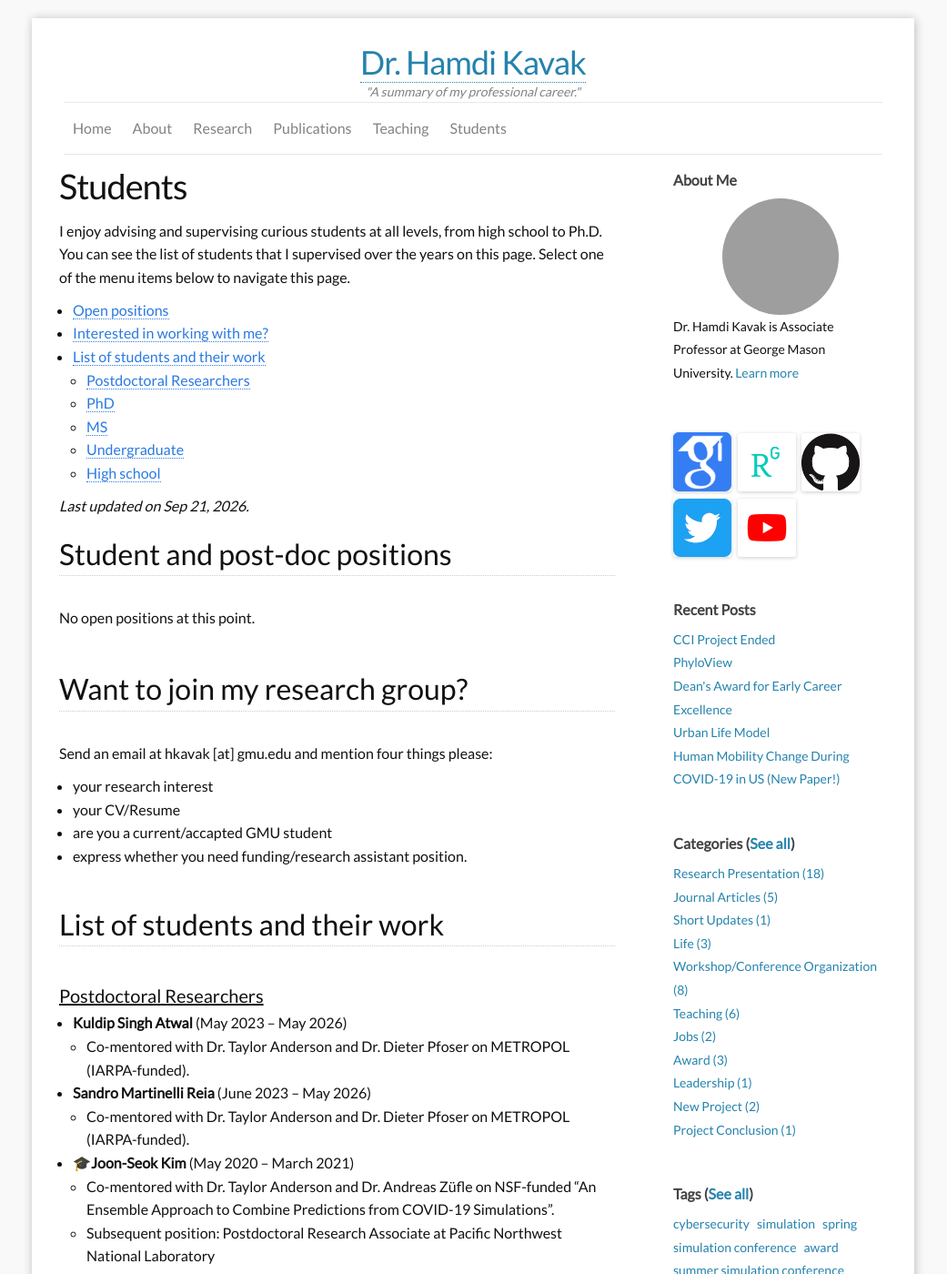
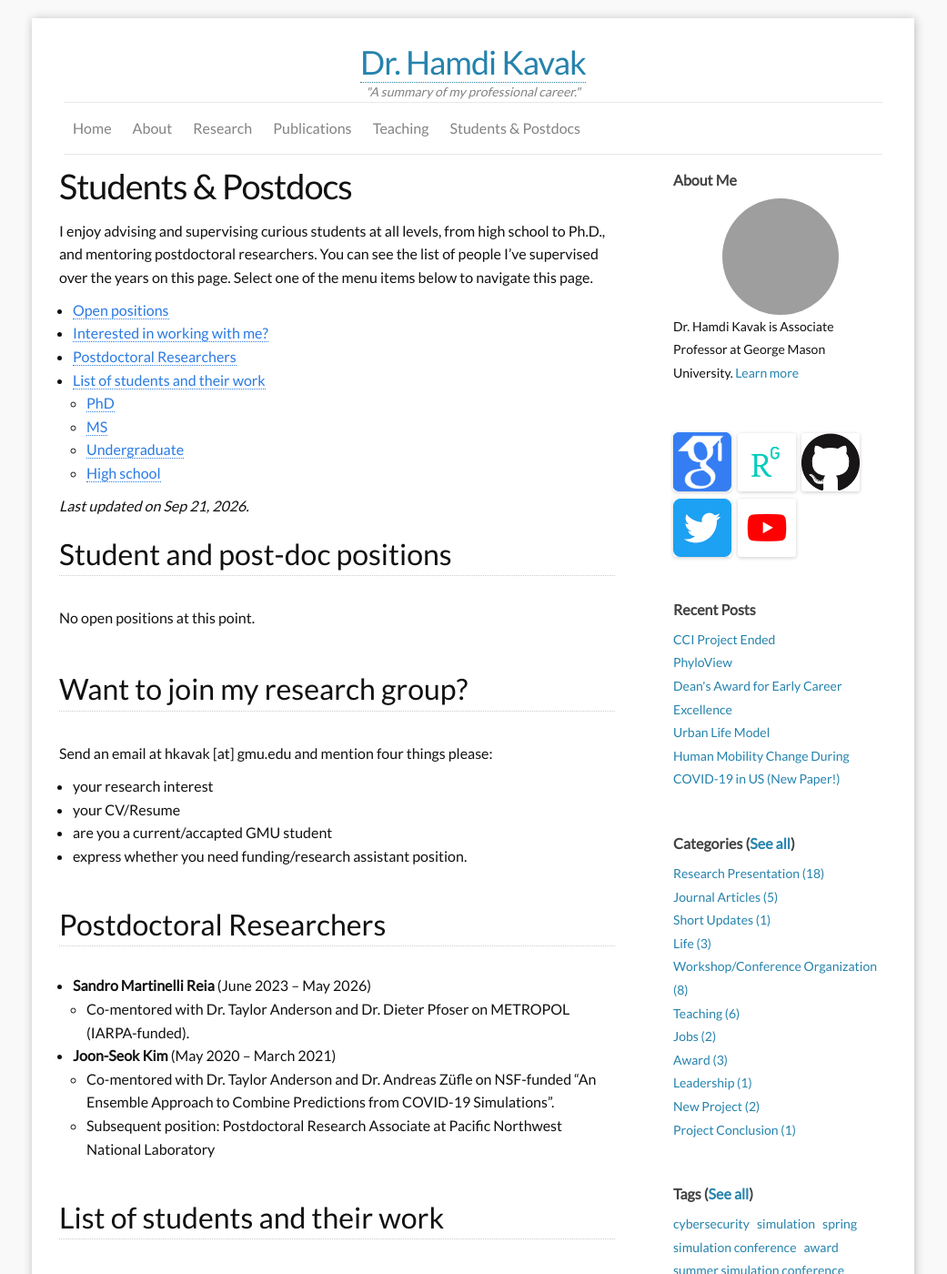
Before and after one commit to hamdikavak/hamdikavak.github.io, a Jekyll site: the page built from j_students.md, in a window 1280 px wide and 1400 px high. Shown: the whole window at 91% size, without its empty margins (120-1161 px from the left). Built offline with Jekyll 4.4.1, drawn with Linux system fonts in a browser that asks for light colours; nearby versions of some CDN libraries; grey boxes are pictures that could not be loaded.

Commit message:
Rename Students page, split out postdocs, trim roster
- Rename page title to "Students & Postdocs" (nav locale keys
  updated across all languages so the menu label still renders)
- Give Postdoctoral Researchers its own top-level section/anchor
  instead of nesting it under the students list
- Remove a former postdoc from the roster at Hamdi's request
- Drop the graduation-cap icon from the postdoc list (was
  inconsistently tied to a subsequent_position field)

```diff
--- a/_config.yml
+++ b/_config.yml
@@ -52,6 +52,7 @@ locales:
       Teaching: "Teaching"
       Publications: "Publications"
       Students: "Students"
+      "Students & Postdocs": "Students & Postdocs"
       Summer_2021: "Summer 2021"
     cn:
       Aboutme: "关于我"
@@ -75,6 +76,7 @@ locales:
       Teaching: "Teaching"
       Publications: "Publications"
       Students: "Students"
+      "Students & Postdocs": "Students & Postdocs"
       Summer_2021: "Summer 2021"
     jp:
       Aboutme: "著者"
@@ -98,6 +100,7 @@ locales:
       Teaching: "Teaching"
       Publications: "Publications"
       Students: "Students"
+      "Students & Postdocs": "Students & Postdocs"
       Summer_2021: "Summer 2021"
     pl:
       Aboutme: "O mnie"
@@ -121,6 +124,7 @@ locales:
       Teaching: "Teaching"
       Publications: "Publications"
       Students: "Students"
+      "Students & Postdocs": "Students & Postdocs"
       Summer_2021: "Summer 2021"
     kr:
       Aboutme: "저자 소개"
@@ -144,6 +148,7 @@ locales:
       Teaching: "Teaching"
       Publications: "Publications"
       Students: "Students"
+      "Students & Postdocs": "Students & Postdocs"
       Summer_2021: "Summer 2021"
     ru:
       Aboutme: "Обо мне" # = 'About me'
@@ -167,6 +172,7 @@ locales:
       Teaching: "Teaching"
       Publications: "Publications"
       Students: "Students"
+      "Students & Postdocs": "Students & Postdocs"
       Summer_2021: "Summer 2021"
     tr:
       Aboutme: "Hakkımda"
@@ -190,6 +196,7 @@ locales:
       Teaching: "Dersler"
       Publications: "Yayınlar"
       Students: "Oğrenciler"
+      "Students & Postdocs": "Oğrenciler ve Doktora Sonrası Araştırmacılar"
       Summer_2021: "Summer 2021"
     id:
       Aboutme: "Tentang Saya"
@@ -213,6 +220,7 @@ locales:
       Teaching: "Teaching"
       Publications: "Publications"
       Students: "Students"
+      "Students & Postdocs": "Students & Postdocs"
       Summer_2021: "Summer 2021"
 
 ### your Blogroll info, only name can shown on the page.
--- a/_data/students.yml
+++ b/_data/students.yml
@@ -3,10 +3,6 @@
 
 postdocs:
   alumni:
-    - name: "Kuldip Singh Atwal"
-      period: "May 2023 – May 2026"
-      project: "METROPOL (IARPA-funded)"
-      co_mentors: "Dr. Taylor Anderson and Dr. Dieter Pfoser"
     - name: "Sandro Martinelli Reia"
       period: "June 2023 – May 2026"
       project: "METROPOL (IARPA-funded)"
--- a/j_students.md
+++ b/j_students.md
@@ -1,16 +1,16 @@
 ---
 layout: page
-title: Students
+title: Students & Postdocs
 permalink: /students/
 nav: yes
 ---
 
-I enjoy advising and supervising curious students at all levels, from high school to Ph.D. You can see the list of students that I supervised over the years on this page. Select one of the menu items below to navigate this page.
+I enjoy advising and supervising curious students at all levels, from high school to Ph.D., and mentoring postdoctoral researchers. You can see the list of people I've supervised over the years on this page. Select one of the menu items below to navigate this page.
 
 - [Open positions](#pos)
 - [Interested in working with me?](#int)
+- [Postdoctoral Researchers](#pd)
 - [List of students and their work](#lst)
-    - [Postdoctoral Researchers](#lst-pd)
     - [PhD](#lst-phd)
     - [MS](#lst-ms)
     - [Undergraduate](#lst-ug)
@@ -36,16 +36,12 @@ Send an email at hkavak [at] gmu.edu and mention four things please:
 * express whether you need funding/research assistant position.
 
 <br/>
-<a name="lst"/>
+<a name="pd"/>
 
-## List of students and their work
+## Postdoctoral Researchers
 ------
-
-<a name="lst-pd"/>
-
-#### <u>Postdoctoral Researchers</u>
 {% for p in site.data.students.postdocs.alumni %}
-* {% if p.subsequent_position %}🎓{% endif %}**{{ p.name }}** ({{ p.period }})
+* **{{ p.name }}** ({{ p.period }})
   * Co-mentored with {{ p.co_mentors }} on {{ p.project }}.
   {%- if p.subsequent_position %}
   * Subsequent position: {{ p.subsequent_position }}
@@ -53,6 +49,11 @@ Send an email at hkavak [at] gmu.edu and mention four things please:
 {% endfor %}
 
 <br/>
+<a name="lst"/>
+
+## List of students and their work
+------
+
 <a name="lst-phd"/>
 
 #### <u>Ph.D. Committee Chair</u> <small>({{ site.data.students.phd_chair.current.size }} current, {{ site.data.students.phd_chair.alumni.size }} graduated)</small>
```
